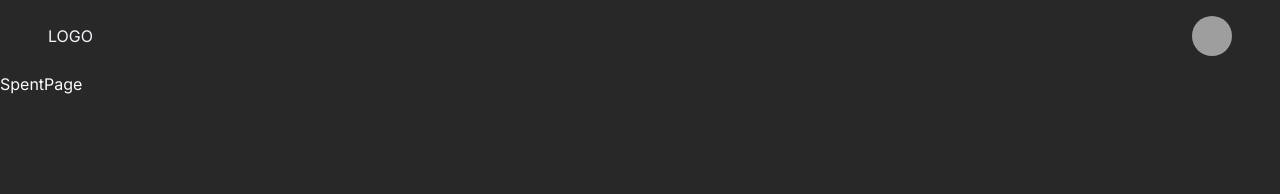
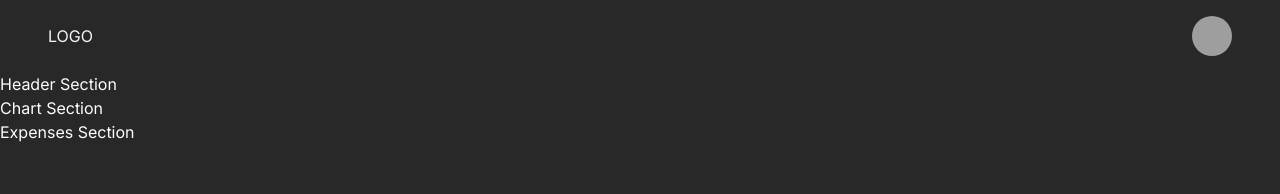
Before and after one commit to JustinRivera-9/finance-pro-v2, a Next.js app: page /app/spent in a window 1280 px wide. Shown: the top 194 px of the page. Built offline with nearby package versions, Linux system fonts and the light colour scheme; no server answers; grey boxes are pictures that could not be loaded.

Commit message:
Started on spent page

```diff
--- a/app/app/spent/page.tsx
+++ b/app/app/spent/page.tsx
@@ -1,5 +1,11 @@
 const SpentPage = () => {
-  return <div>SpentPage</div>;
+  return (
+    <section>
+      <div>Header Section</div>
+      <div>Chart Section</div>
+      <div>Expenses Section</div>
+    </section>
+  );
 };
 
 export default SpentPage;
```
